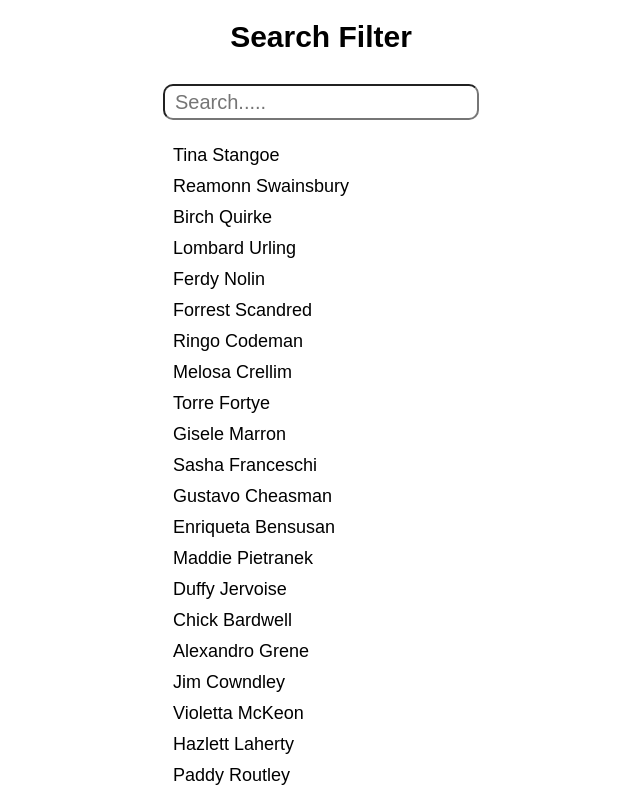
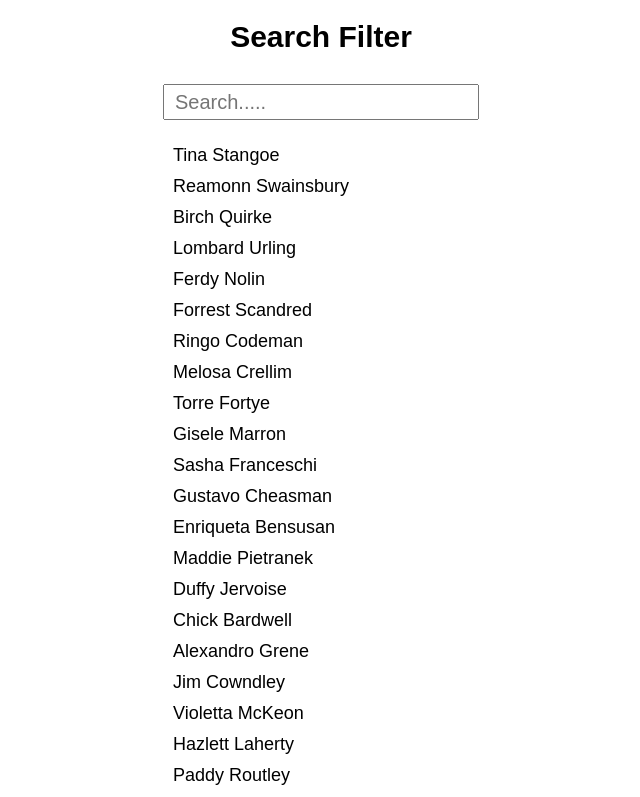
Before and after one commit to AritraGanguly/React-Projects, a React (Create React App) app in the folder search-filter/: page / in a window 1280 px wide. Shown: the top 797 px of the page, without its empty margins (319-959 px from the left). Built offline with nearby package versions, Linux system fonts and the light colour scheme; the HTML template or start-up script is replaced by a standard one.

Commit message:
Removing border radius

```diff
--- a/search-filter/src/App.css
+++ b/search-filter/src/App.css
@@ -15,7 +15,6 @@
   font-size: 20px;
   margin-bottom: 15px;
   padding-left: 10px;
-  border-radius: 10px;
 }
 .app h1{
   text-align: center;
```
